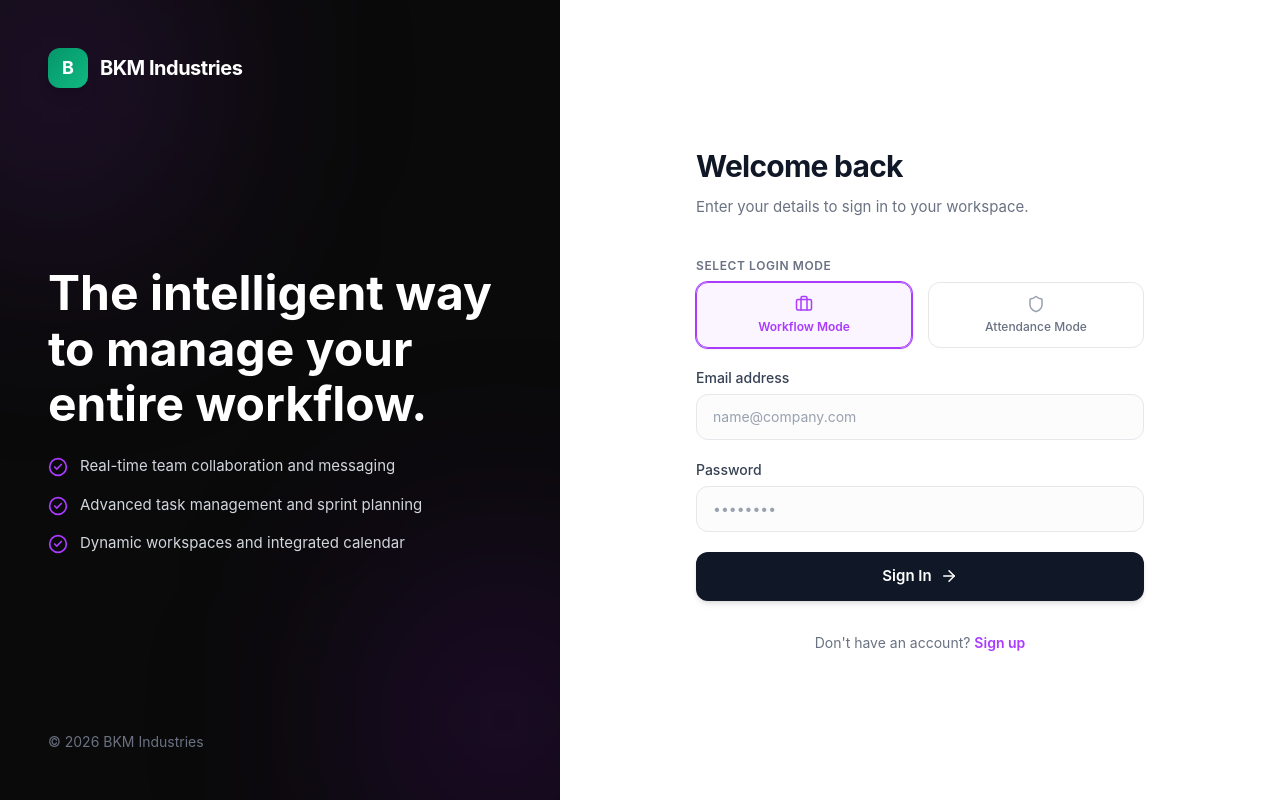
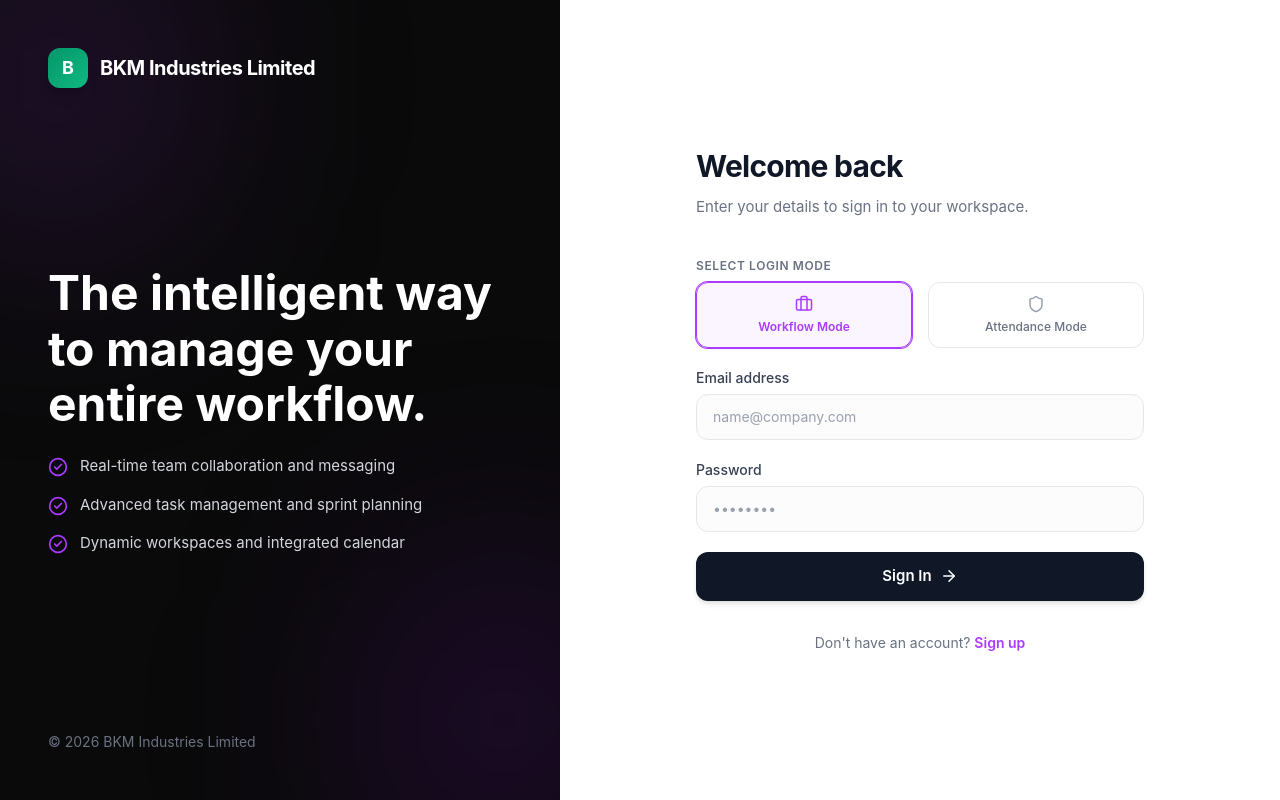
Before and after one commit to xenon110/Task_Management_BKM, a React (Vite) app: page /login in a window 1280 px wide. Built offline with nearby package versions, Linux system fonts and the light colour scheme; no server answers.

Commit message:
feat: change default company name to BKM Industries Limited and update login template references

```diff
--- a/src/pages/LoginPage.tsx
+++ b/src/pages/LoginPage.tsx
@@ -4,6 +4,7 @@ import { ArrowRight, Sparkles, CheckCircle2, AlertCircle, Shield, Briefcase } fr
 import { supabase } from '../lib/supabase';
 
 const LoginPage = () => {
+  const defaultCompany = import.meta.env.VITE_DEFAULT_COMPANY_NAME || 'BKM Industries Limited';
   const [isLogin, setIsLogin] = useState(true);
   const [email, setEmail] = useState('');
   const [password, setPassword] = useState('');
@@ -164,7 +165,7 @@ const LoginPage = () => {
           <div className="w-10 h-10 rounded-xl bg-gradient-to-br from-[#059669] to-[#10B981] flex items-center justify-center font-bold text-white shadow-lg text-lg">
             B
           </div>
-          <span className="text-xl font-bold tracking-tight">BKM Industries</span>
+          <span className="text-xl font-bold tracking-tight">{defaultCompany}</span>
         </div>
 
         <div className="z-10 max-w-md">
@@ -186,7 +187,7 @@ const LoginPage = () => {
         </div>
 
         <div className="z-10 flex items-center space-x-4 text-sm text-gray-500">
-          <span>© 2026 BKM Industries</span>
+          <span>© 2026 {defaultCompany}</span>
         </div>
       </div>
 
@@ -197,7 +198,7 @@ const LoginPage = () => {
           <div className="w-8 h-8 rounded-lg bg-gradient-to-br from-[#059669] to-[#10B981] flex items-center justify-center font-bold text-white shadow-md">
             B
           </div>
-          <span className="text-lg font-bold tracking-tight text-gray-900">BKM Industries</span>
+          <span className="text-lg font-bold tracking-tight text-gray-900">{defaultCompany}</span>
         </div>
 
         <div className="w-full max-w-md mx-auto">
```
